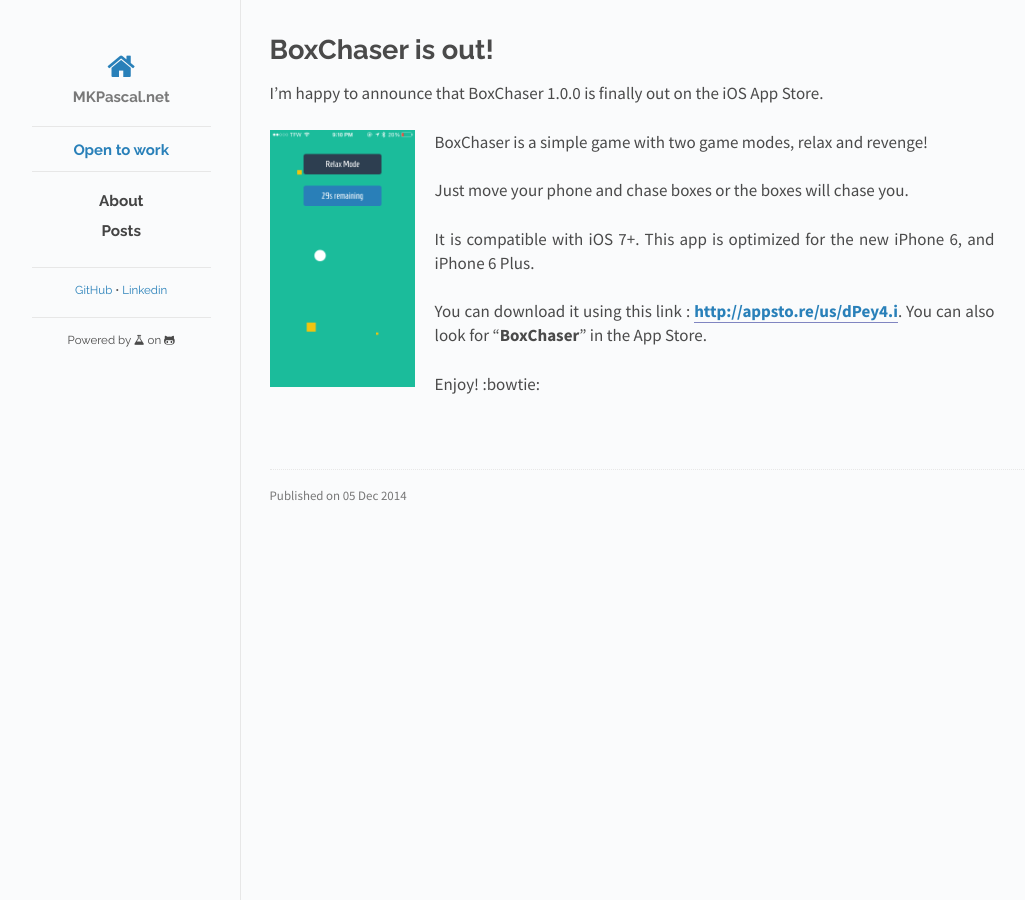
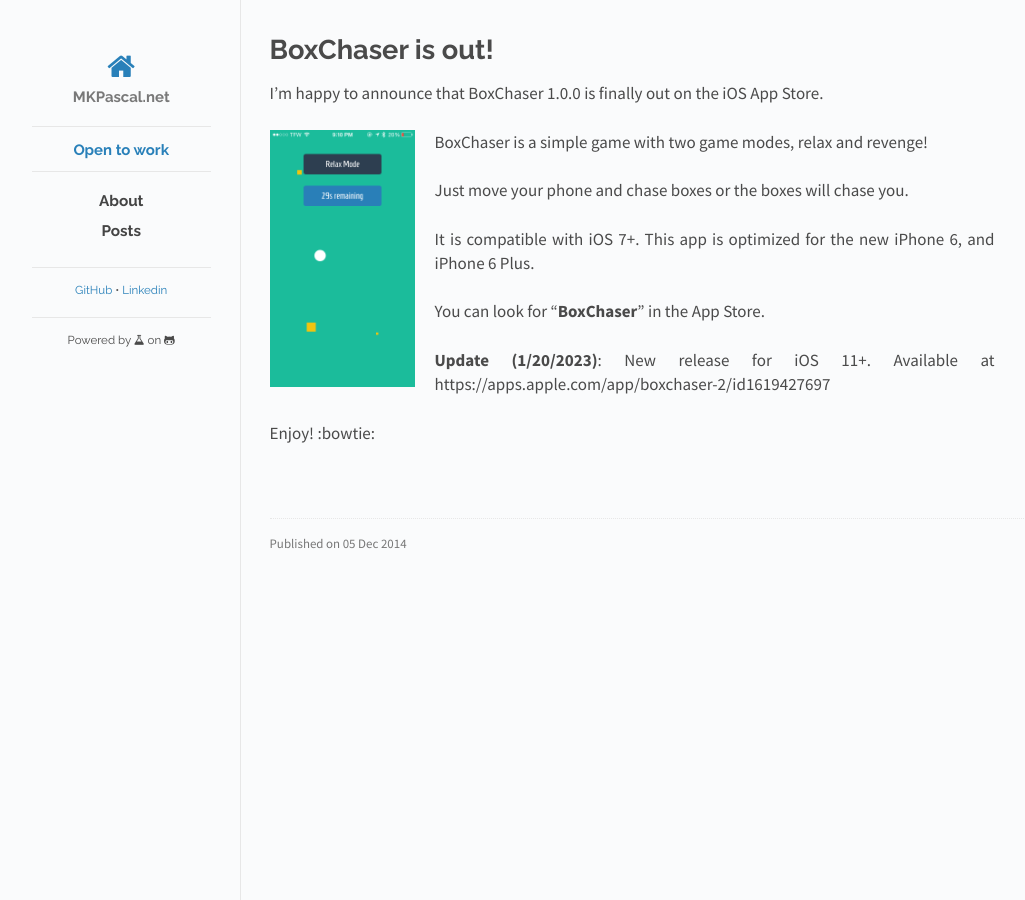
Before and after one commit to mkpascal/mkpascal.github.io, a Jekyll site: the page built from _posts/2014-12-05-boxchaser-is-out.md, in a window 1280 px wide. Shown: the whole page, without its empty margins (118-1143 px from the left). Built offline with Jekyll 4.4.1, drawn with Linux system fonts in a browser that asks for light colours; nearby versions of some CDN libraries.

Commit message:
Update 2014-12-05-boxchaser-is-out.md

```diff
--- a/_posts/2014-12-05-boxchaser-is-out.md
+++ b/_posts/2014-12-05-boxchaser-is-out.md
@@ -15,7 +15,9 @@ Just move your phone and chase boxes or the boxes will chase you.
 
 It is compatible with iOS 7+. This app is optimized for the new iPhone 6, and iPhone 6 Plus.
 
-You can download it using this link : **<http://appsto.re/us/dPey4.i>**. You can also look for &#8220;**BoxChaser**&#8221; in the App Store.
+You can look for &#8220;**BoxChaser**&#8221; in the App Store.
+
+**Update (1/20/2023)**: New release for iOS 11+. Available at https://apps.apple.com/app/boxchaser-2/id1619427697
 
 Enjoy! :bowtie:
 
```
